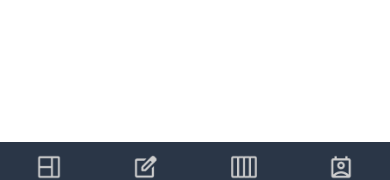
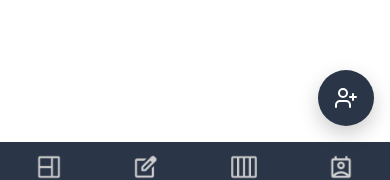
Before and after one commit to c44n/join, an Angular app: page /contacts in a window 390 px wide. Shown: the part 630-810 px from the top of the page. Built offline with nearby package versions, Linux system fonts and the light colour scheme; no server answers; the database is empty; a web font is replaced by a local one.

Commit message:
Fix: Show the add new contact button for mobuile

```diff
--- a/src/app/components/contact-list/contact-list.html
+++ b/src/app/components/contact-list/contact-list.html
@@ -29,6 +29,24 @@
         </span>
       </button>
     </div>
+    <button
+      type="button"
+      class="contact-list__fab"
+      aria-label="Add new contact"
+      (click)="openContactCreateModal()"
+    >
+      <svg viewBox="0 0 24 24" width="24" height="24" fill="none" xmlns="http://www.w3.org/2000/svg">
+        <path
+          d="M16 21v-2a4 4 0 0 0-4-4H6a4 4 0 0 0-4 4v2"
+          stroke="currentColor"
+          stroke-width="2"
+          stroke-linecap="round"
+          stroke-linejoin="round"
+        />
+        <circle cx="9" cy="7" r="4" stroke="currentColor" stroke-width="2" />
+        <path d="M19 8v6M16 11h6" stroke="currentColor" stroke-width="2" stroke-linecap="round" />
+      </svg>
+    </button>
 
     <div class="contact-list__body">
       @if (isLoading()) {
--- a/src/app/components/contact-list/contact-list.scss
+++ b/src/app/components/contact-list/contact-list.scss
@@ -52,6 +52,10 @@
   flex: 0 0 auto;
   padding-top: 4px;
   padding-bottom: 8px;
+}
+
+.contact-list__fab {
+  display: none;
 }
 
 .contact-card {
@@ -185,3 +189,27 @@
     height: calc(100dvh - 66px);
   }
 }
+
+@media (max-width: 640px) {
+  .contact-list__toolbar .primary-button {
+    display: none;
+  }
+
+  .contact-list__fab {
+    position: fixed;
+    right: 16px;
+    bottom: calc(16px + 72px + env(safe-area-inset-bottom, 0px));
+    z-index: 20;
+    display: inline-flex;
+    align-items: center;
+    justify-content: center;
+    width: 56px;
+    height: 56px;
+    border: none;
+    border-radius: 50%;
+    background: #2a3647;
+    color: #ffffff;
+    box-shadow: 0 8px 20px rgba(0, 0, 0, 0.2);
+    cursor: pointer;
+  }
+}
```
